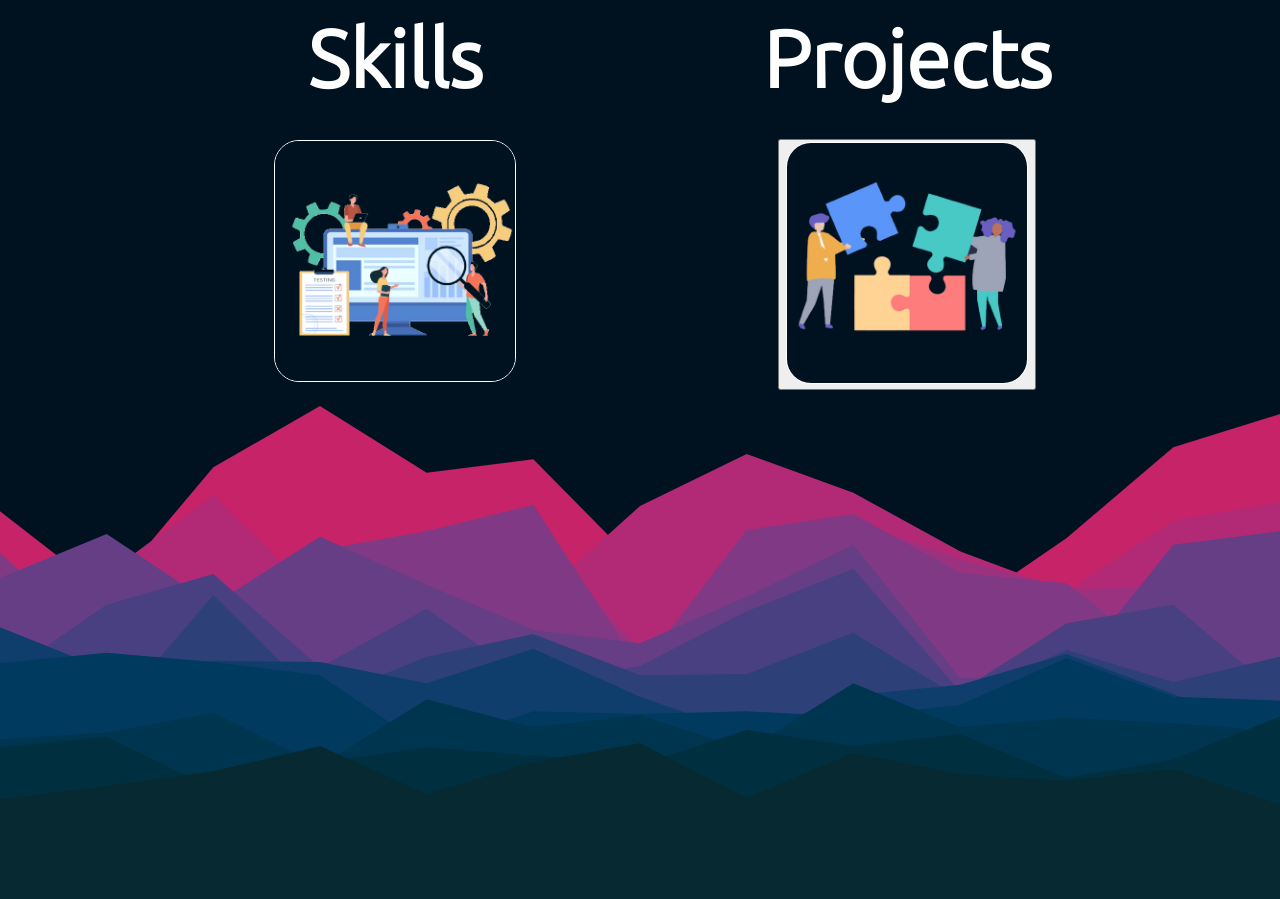
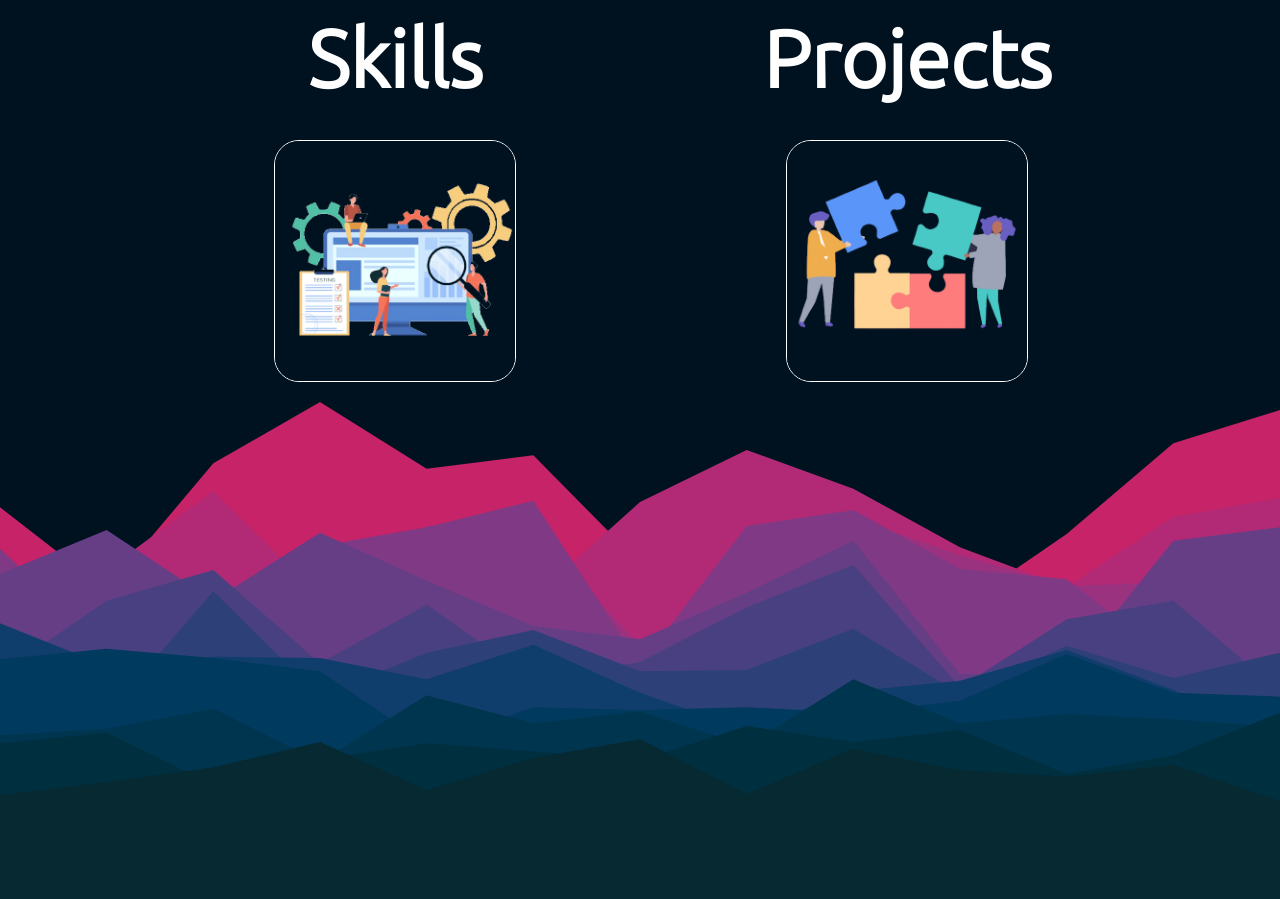
Before and after one commit to FatElyBelly/stage-cv, a plain HTML site: page index.html in a window 1280 px wide. Shown: the part 1480-2379 px from the top of the page. Drawn offline with Linux system fonts and the light colour scheme.

Commit message:
Fixed project button

```diff
--- a/index.html
+++ b/index.html
@@ -52,7 +52,7 @@
         <ul class="skillsList" id="skillsList">
             <li><h1 class="skillsHeader">Skills</h1><button class="skillsBtn" onClick="openConsisteSkills()"><img class="skillsImg"
                         src="images/software.png"></button></li>
-            <li><h1 class="skillsHeader">Projects</h1><button class="mskillsBtn" onClick="openConditionSkills()"><img class="skillsImg"
+            <li><h1 class="skillsHeader">Projects</h1><button class="skillsBtn" onClick="openConditionSkills()"><img class="skillsImg"
                         src="images/problem-solving.png"></button></li>
         </ul>
         <div id="resetScrollAfterSkills"></div>
```
